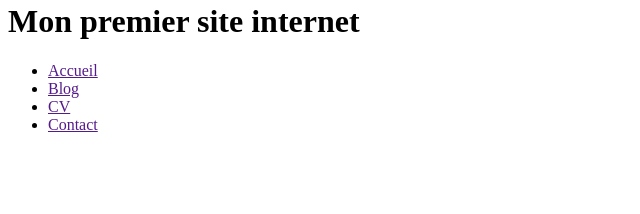
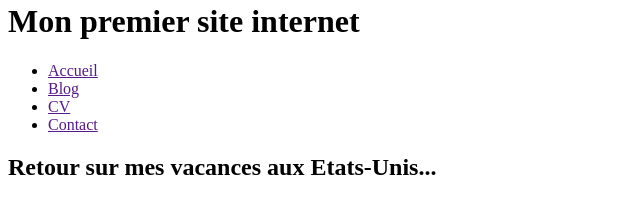
Before and after one commit to tibo8406/creer_un_site, a plain HTML site: page index.html in a window 1280 px wide. Shown: the part 90-304 px from the top of the page, without its empty margins (0-640 px from the left). Drawn offline with Linux system fonts and the light colour scheme.

Commit message:
ajout banniere

```diff
--- a/index.html
+++ b/index.html
@@ -21,6 +21,11 @@
                 </ul>
             </nav>
         </header>
+        <div id="banniere">
+            <div id="banniere_description">
+            <h2>Retour sur mes vacances aux Etats-Unis...</h2>
+            </div>
+        </div>
     </div>
 </body>
 </html>
```
